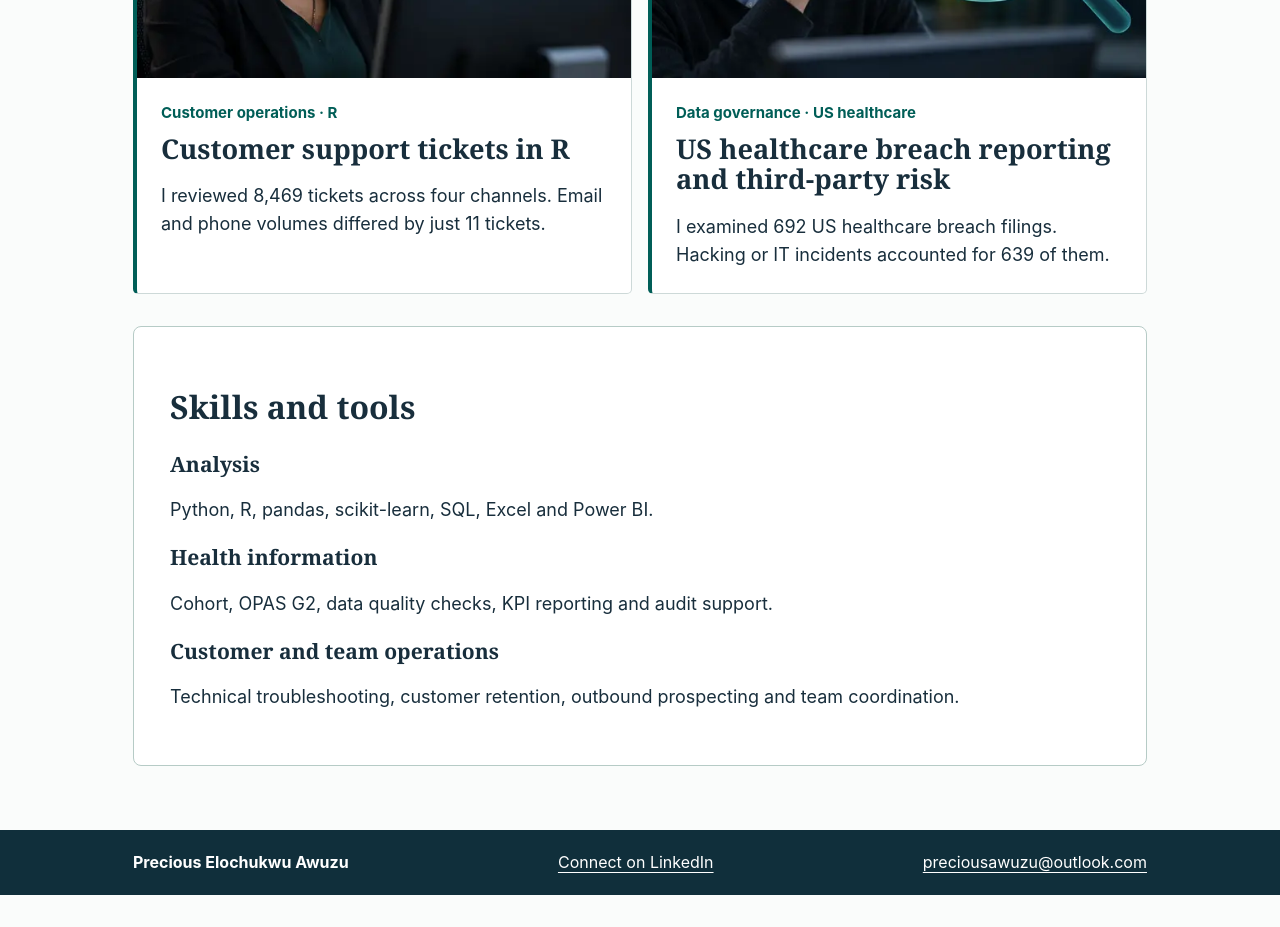
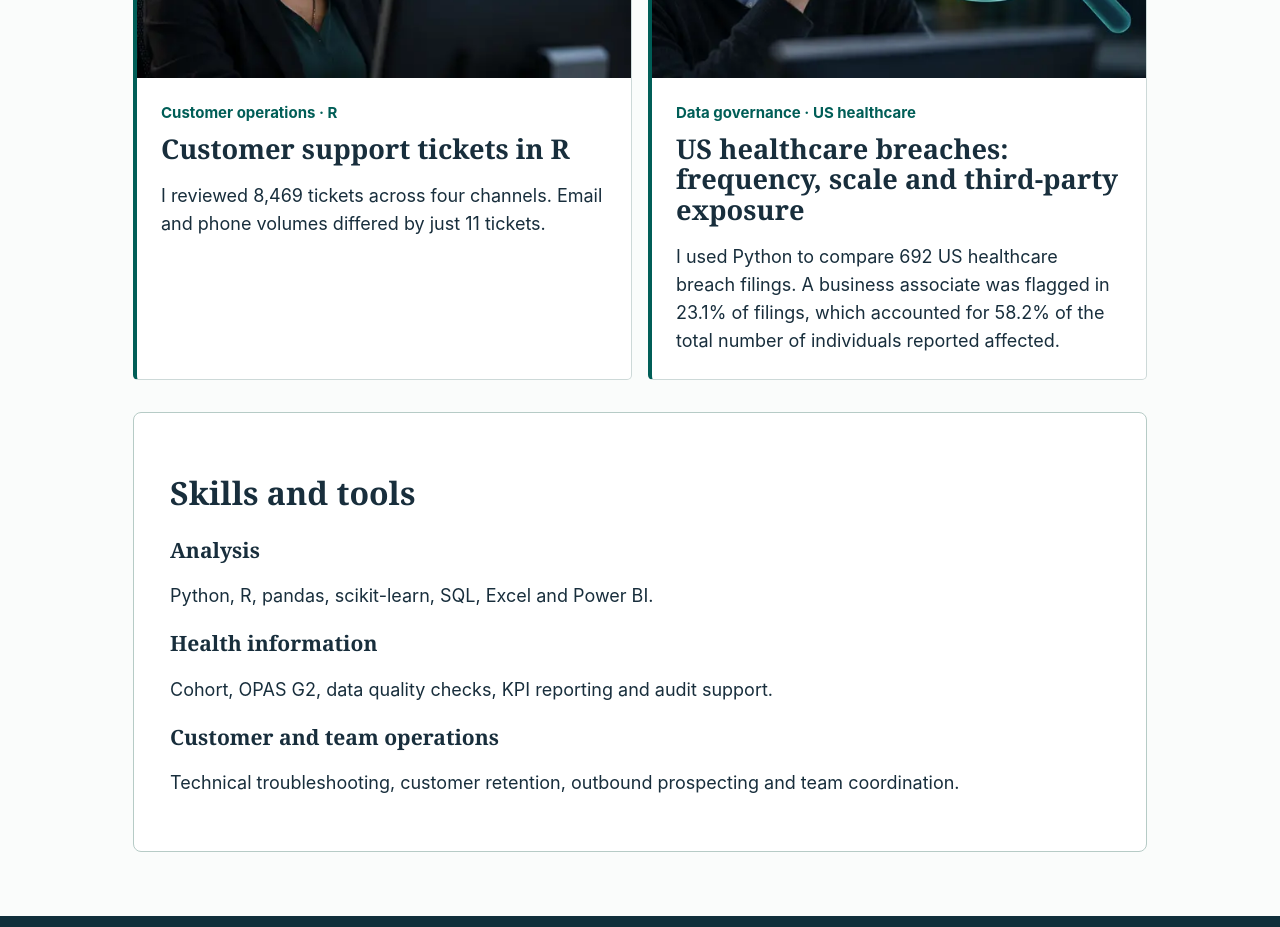
Before and after one commit to Precious-Awuzu/precious-awuzu.github.io, a plain HTML site: page index.html in a window 1280 px wide. Shown: the part 2620-3547 px from the top of the page. Before the commit the page ends 3515 px from the top, so only its background shows below. Drawn offline with Linux system fonts and the light colour scheme.

Commit message:
Update healthcare breach findings on index.html

```diff
--- a/index.html
+++ b/index.html
@@ -141,7 +141,7 @@ main :focus-visible,.skip:focus-visible{outline:3px solid #005b55;outline-offset
 
 
     <article><img class="project-art" loading="lazy" decoding="async" src="assets/quality-illustration.webp" alt="Support adviser reviewing case transfers"><small>Customer operations · R</small><h2><a href="tickets.html">Customer support tickets in R</a></h2><p>I reviewed 8,469 tickets across four channels. Email and phone volumes differed by just 11 tickets.</p></article>
-    <article><img class="project-art" loading="lazy" decoding="async" src="assets/governance-illustration.webp" alt="Analyst comparing records"><small>Data governance · US healthcare</small><h2><a href="breaches.html">US healthcare breach reporting and third-party risk</a></h2><p>I examined 692 US healthcare breach filings. Hacking or IT incidents accounted for 639 of them.</p></article>
+    <article><img class="project-art" loading="lazy" decoding="async" src="assets/governance-illustration.webp" alt="Analyst comparing records"><small>Data governance · US healthcare</small><h2><a href="breaches.html">US healthcare breaches: frequency, scale and third-party exposure</a></h2><p>I used Python to compare 692 US healthcare breach filings. A business associate was flagged in 23.1% of filings, which accounted for 58.2% of the total number of individuals reported affected.</p></article>
   </div>
 <section id="skills"><h2>Skills and tools</h2><h3>Analysis</h3><p>Python, R, pandas, scikit-learn, SQL, Excel and Power BI.</p><h3>Health information</h3><p>Cohort, OPAS G2, data quality checks, KPI reporting and audit support.</p><h3>Customer and team operations</h3><p>Technical troubleshooting, customer retention, outbound prospecting and team coordination.</p></section></main>
 
```
